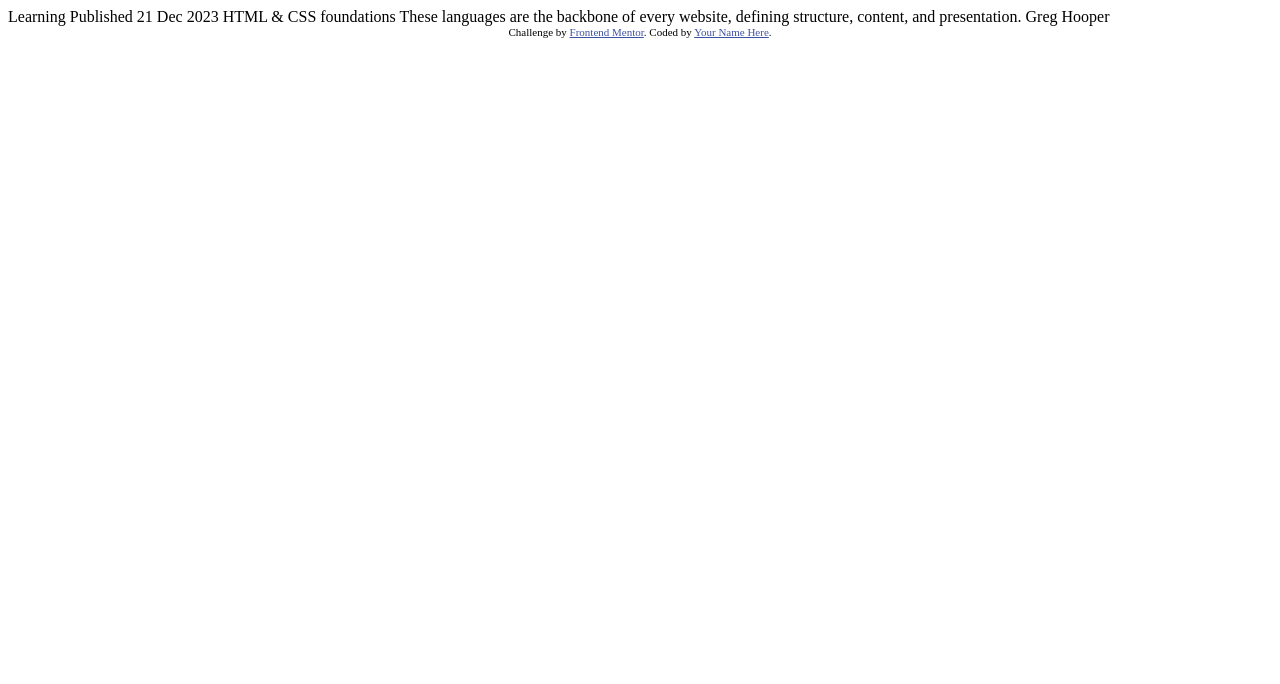
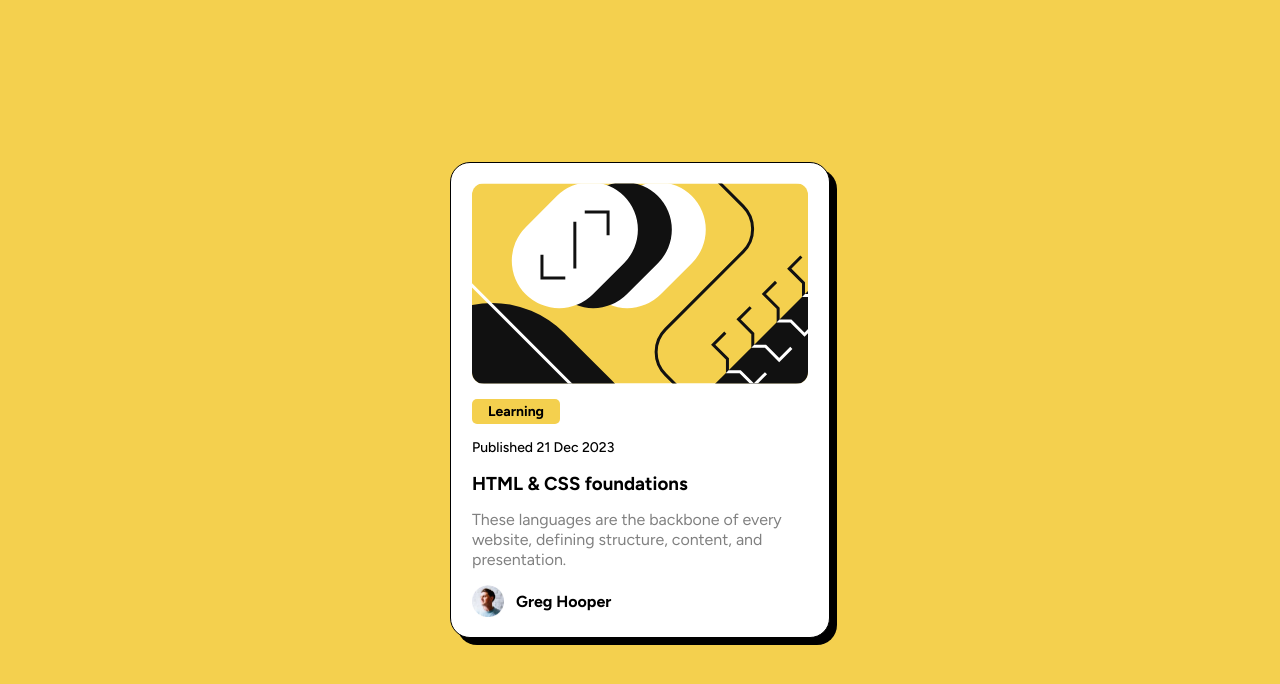
Before and after one commit to upbeatMood/fm-blog-preview-card, a plain HTML site: page index.html in a window 1280 px wide. Drawn offline with Linux system fonts and the light colour scheme.

Commit message:
First iteration complete

```diff
--- a/index.html
+++ b/index.html
@@ -2,33 +2,39 @@
 <html lang="en">
 <head>
   <meta charset="UTF-8">
-  <meta name="viewport" content="width=device-width, initial-scale=1.0"> <!-- displays site properly based on user's device -->
-
+  <meta name="viewport" content="width=device-width, initial-scale=1.0">
+  <link rel="preconnect" href="https://fonts.googleapis.com">
+  <link rel="preconnect" href="https://fonts.gstatic.com" crossorigin>
+  <link href="https://fonts.googleapis.com/css2?family=Figtree:ital,wght@0,300..800;1,300..800&display=swap" rel="stylesheet">
   <link rel="icon" type="image/png" sizes="32x32" href="./assets/images/favicon-32x32.png">
-
+  <link rel="stylesheet" href="style.css">
   <title>Frontend Mentor | Blog preview card</title>
 
-  <!-- Feel free to remove these styles or customise in your own stylesheet 👍 -->
-  <style>
-    .attribution { font-size: 11px; text-align: center; }
-    .attribution a { color: hsl(228, 45%, 44%); }
-  </style>
 </head>
 <body>
+  <main>
+    <div class="card">
+      <div class="subcard">
+        <img src="assets/images/illustration-article.svg" alt="">
 
-  Learning
+        <p class="tag">Learning</p>
 
-  Published 21 Dec 2023
+        <h5 class="published-on">Published 21 Dec 2023</h5>
 
-  HTML & CSS foundations
+        <h3 class="title">HTML & CSS foundations</h3>
 
-  These languages are the backbone of every website, defining structure, content, and presentation.
+        <p class="description">
+        These languages are the backbone of every website, defining structure, content, and presentation.
+        </p>
+        <div class="author">
+          <span class="author-picture"></span>
+          <span class="author-name">
+            Greg Hooper
+          </span>
+        </div>
+      </div>
+      </div>
+  </main>
 
-  Greg Hooper
-
-  <div class="attribution">
-    Challenge by <a href="https://www.frontendmentor.io?ref=challenge" target="_blank">Frontend Mentor</a>.
-    Coded by <a href="#">Your Name Here</a>.
-  </div>
 </body>
 </html>
--- /dev/null
+++ b/style.css
@@ -0,0 +1,67 @@
+* {
+  margin: 0;
+  padding: 0; }
+
+:root {
+  --yellow: hsl(47, 88%, 63%);
+  --gray: hsl(0, 0%, 50%); }
+
+main {
+  box-sizing: border-box;
+  display: flex;
+  width: 100vw;
+  height: 100vh;
+  font-size: 16px;
+  font-family: "Figtree", sans-serif;
+  align-items: center;
+  justify-content: center;
+  background-color: var(--yellow); }
+  main .card {
+    background-color: #fff;
+    display: flex;
+    width: 378px;
+    justify-content: center;
+    align-items: center;
+    border: 1px solid black;
+    border-radius: 20px;
+    box-shadow: 7px 7px; }
+    main .card .subcard {
+      display: flex;
+      flex-direction: column;
+      justify-content: space-around;
+      width: 336px;
+      height: 450px;
+      margin: 12px 24px; }
+      main .card .subcard img {
+        border-radius: 12px; }
+      main .card .subcard .tag {
+        width: 80px;
+        background-color: var(--yellow);
+        text-align: center;
+        border-radius: 5px;
+        padding: 4px;
+        font-size: 14px;
+        font-weight: 700; }
+      main .card .subcard .published-on {
+        font-size: 14px;
+        font-weight: 500; }
+      main .card .subcard .description {
+        color: var(--gray);
+        font-weight: 400;
+        font-size: 16px;
+        line-height: 1.25; }
+      main .card .subcard .author {
+        display: flex;
+        align-items: center; }
+        main .card .subcard .author .author-picture {
+          display: inline-block;
+          background: url("assets/images/image-avatar.webp");
+          background-repeat: no-repeat;
+          background-size: 32px 32px;
+          width: 32px;
+          height: 32px;
+          margin-right: 12px; }
+        main .card .subcard .author .author-name {
+          font-weight: 700; }
+
+/*# sourceMappingURL=style.css.map */
```
Also changed, not shown: 1 other file.
